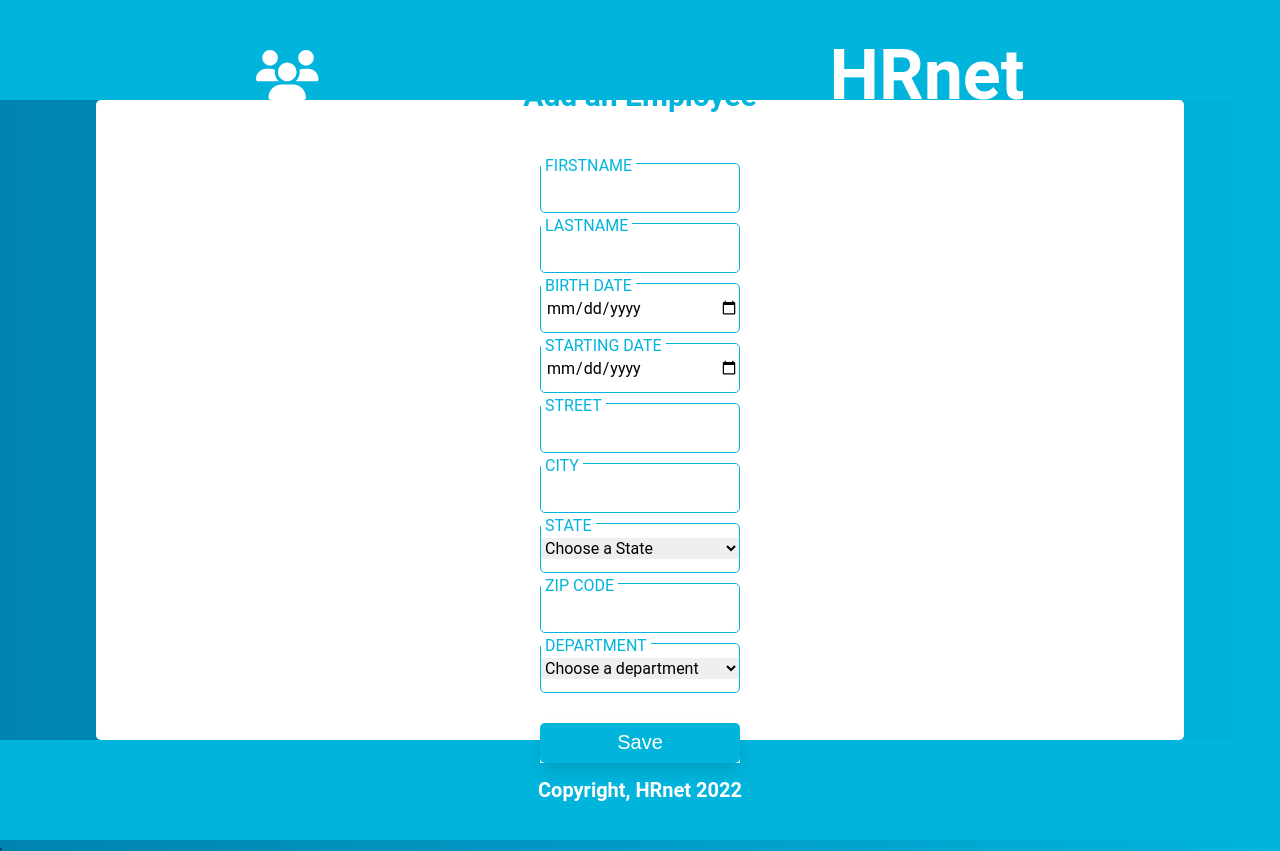
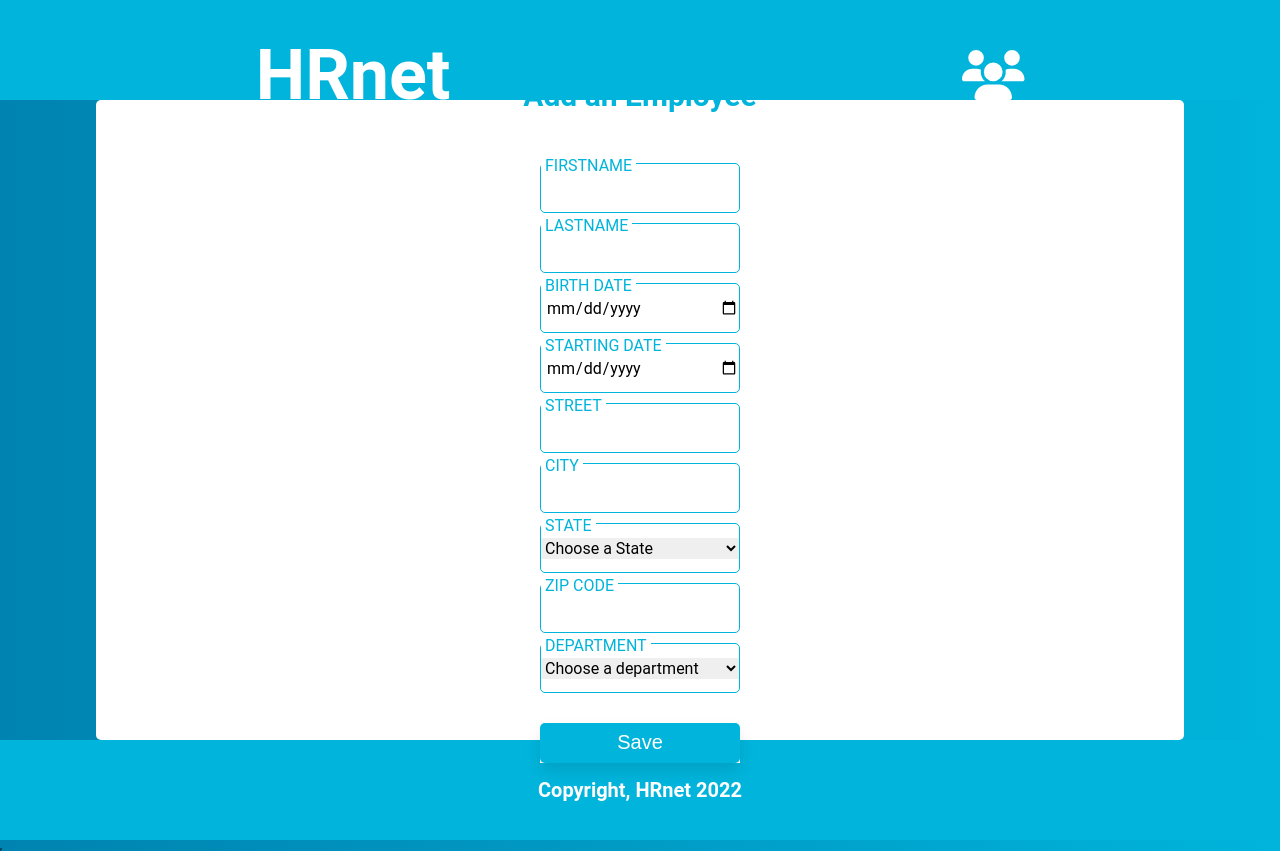
Before and after one commit to PingrisAlexis/HRnet-part1, a React (Create React App) app: page / in a window 1280 px wide. Built offline with nearby package versions, Linux system fonts and the light colour scheme.

Commit message:
Switch header/icon position

```diff
--- a/src/components/header/Header.tsx
+++ b/src/components/header/Header.tsx
@@ -11,6 +11,9 @@
 
      return (
          <header className={styles.header_container}>
+             <Link to="/">
+                 <h1>HRnet</h1>
+             </Link>
              {  pageName === '/employee-list' ?
                  <Link to='/' onClick={() => setPageName('/')}>
                      <FontAwesomeIcon  icon={faUserPlus} className={styles.header_icon} />
@@ -20,9 +23,6 @@
                      <FontAwesomeIcon  icon={faUsers} className={styles.header_icon} />
                  </Link>
              }
-             <Link to="/">
-                 <h1>HRnet</h1>
-             </Link>
          </header>
      )
 }
```
